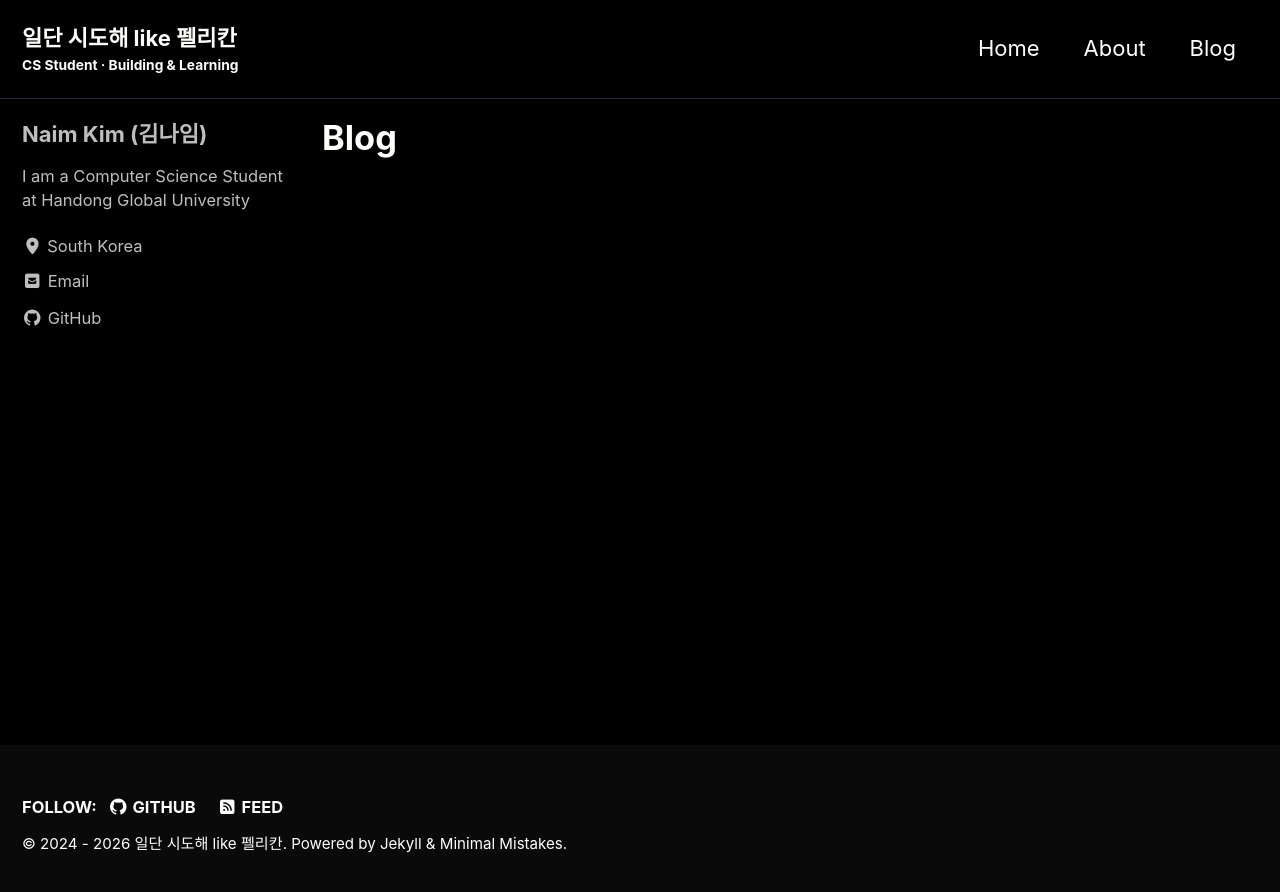
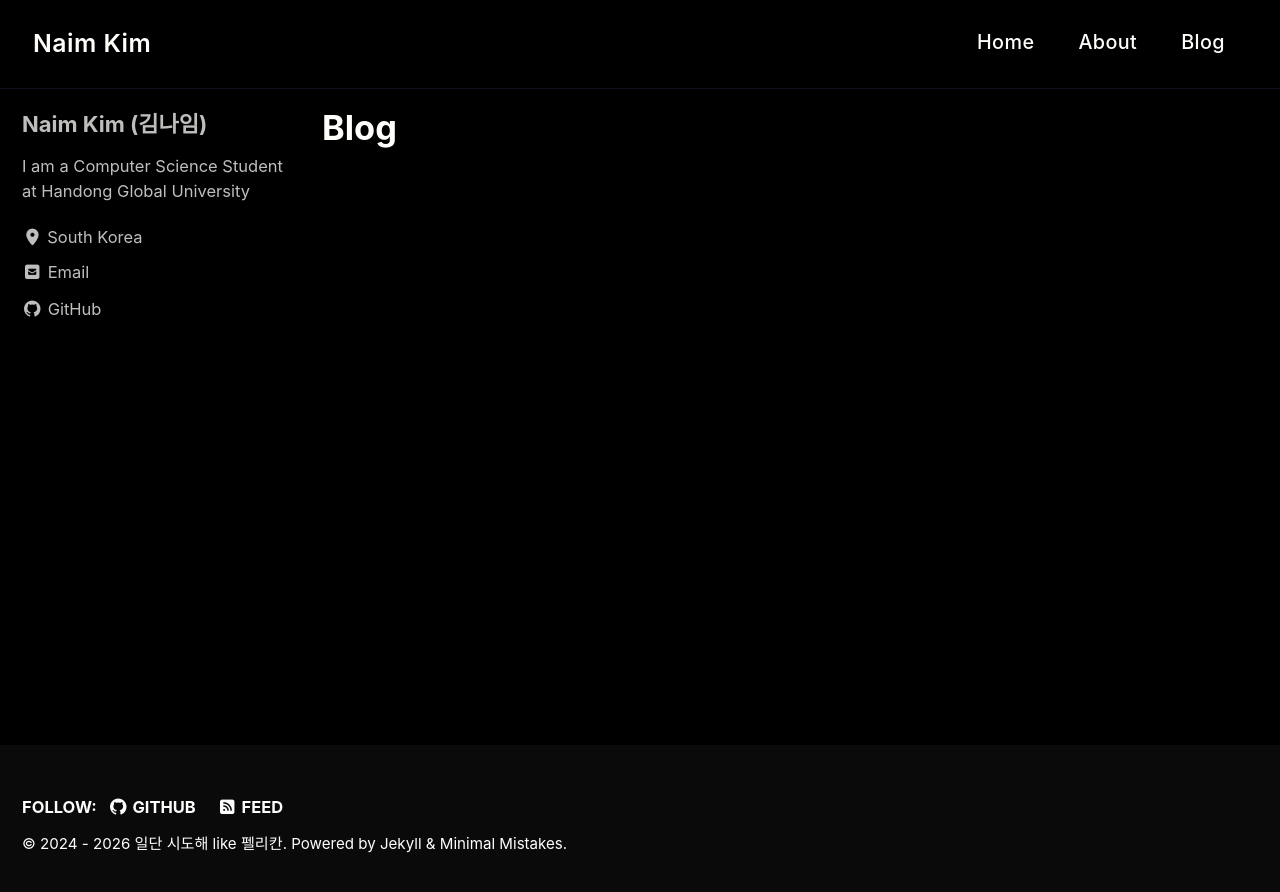
Before and after one commit to naim-kim/naim-kim.github.io, a Jekyll site: the page built from _pages/year-archive.md, in a window 1280 px wide. Shown: the top 892 px of the page. Built offline with Jekyll 4.4.1, drawn with Linux system fonts in a browser that asks for light colours; cached includes are drawn as plain includes.

Commit message:
fix: redesign header – minimal masthead and nav styling

```diff
--- a/_config.yml
+++ b/_config.yml
@@ -19,7 +19,7 @@ locale: "en-US"
 rtl: # true, false (default) # turns direction of the page into right to left for RTL languages
 title: "일단 시도해 like 펠리칸"
 title_separator: "-"
-subtitle: "CS Student · Building & Learning"
+subtitle: # hidden for cleaner header
 name: "Naim Kim"
 description: "A blog where I jot things I learn..."
 url: "https://naim-kim.github.io"
@@ -27,7 +27,7 @@ baseurl: # the subpath of your site, e.g. "/blog"
 repository: # GitHub username/repo-name e.g. "mmistakes/minimal-mistakes"
 teaser: # path of fallback teaser image, e.g. "/assets/images/500x300.png"
 logo: # path of logo image to display in the masthead, e.g. "/assets/images/88x88.png"
-masthead_title: # overrides the website title displayed in the masthead, use " " for no title
+masthead_title: "Naim Kim"
 breadcrumbs: # true, false (default)
 words_per_minute: 200
 enable_copy_code_button: # true, false (default)
--- a/_sass/custom/portfolio.scss
+++ b/_sass/custom/portfolio.scss
@@ -1,6 +1,35 @@
 /* ==========================================================================
    Portfolio custom styles
    ========================================================================== */
+
+/* Masthead - minimal, clean header */
+.masthead {
+  background: transparent;
+  border-bottom: 1px solid rgba(101, 123, 199, 0.15);
+}
+
+.masthead__inner-wrap {
+  padding: 1rem 1.5rem;
+}
+
+.site-title {
+  font-size: 1.125rem;
+  font-weight: 600;
+  letter-spacing: 0.02em;
+}
+
+.greedy-nav .visible-links a {
+  font-size: 0.9rem;
+  font-weight: 500;
+  letter-spacing: 0.02em;
+  padding: 0.25rem 0;
+  border-bottom: 2px solid transparent;
+  transition: color 0.2s ease, border-color 0.2s ease;
+}
+
+.greedy-nav .visible-links a:hover {
+  border-bottom-color: #25dac4;
+}
 
 /* Hero overlay - larger title, better spacing */
 .page__hero--overlay .page__title {
```
